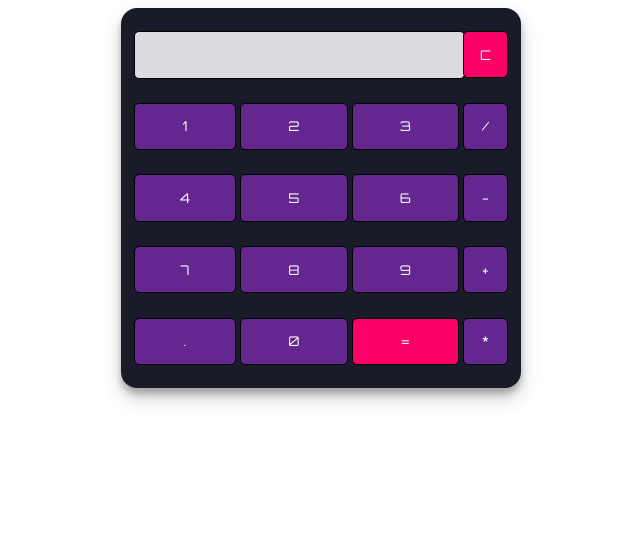
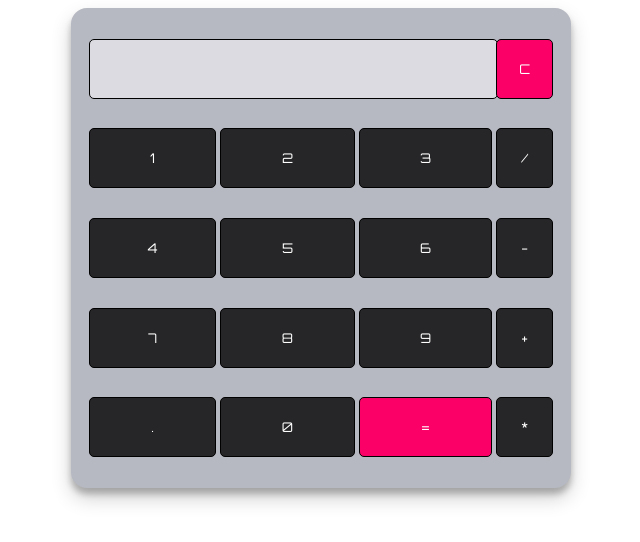
Before and after one commit to buhills/calculator, a plain HTML site: page index.html in a window 1280 px wide. Shown: the whole page, without its empty margins (319-959 px from the left). Drawn offline with Linux system fonts and the light colour scheme.

Commit message:
complete code

```diff
--- a/assets/styles/styles.css
+++ b/assets/styles/styles.css
@@ -1,20 +1,20 @@
-@import url('https://fonts.googleapis.com/css2?family=Orbitron&display=swap');
+@import url("https://fonts.googleapis.com/css2?family=Orbitron&display=swap");
 
 .calculator {
-    padding: 10px;
+  padding: 15px;
   border-radius: 1em;
-    height: 380px;
-    width: 400px;
+  height: 480px;
+  width: 500px;
   margin: auto;
-    background-color: #191b28;
-    box-shadow: rgba(0, 0, 0, 0.19) 0px 10px 20px, rgba(0, 0, 0, 0.23) 0px 6px 6px;
+  background-color: #b7b9c2;
+  box-shadow: rgba(0, 0, 0, 19%) 0px 10px 20px, rgba(0, 0, 0, 23%) 0px 6px 6px;
 }
 
 .display-box {
-    font-family: 'Orbitron', sans-serif;
+  font-family: "Orbitron", sans-serif;
   background-color: #dcdbe1;
-    border: solid black 0.5px;
-    color: black;
+  border: solid #000 0.5px;
+  color: #000;
   border-radius: 5px;
   width: 100%;
   height: 65%;
@@ -24,20 +24,22 @@
   background-color: #fb0066;
 }
 
-input[type=button] {
-    font-family: 'Orbitron', sans-serif;
-    background-color: #64278f;
+#btn1 {
+  background-color: #fb0066;
+}
+
+input[type = "button"] {
+  font-family: "Orbitron", sans-serif;
+  background-color: #262527;
   color: white;
-    border: solid black 0.5px;
+  border: solid #000 0.5px;
   width: 100%;
   border-radius: 5px;
   height: 70%;
   outline: none;
 }
 
-input:active[type=button] {
-    background: #e5e5e5;
-    -webkit-box-shadow: inset 0px 0px 5px #c1c1c1;
-    -moz-box-shadow: inset 0px 0px 5px #c1c1c1;
+input:active[type = "button"] {
+  background: #181717;
   box-shadow: inset 0px 0px 5px #c1c1c1;
 }
--- a/index.html
+++ b/index.html
@@ -38,7 +38,7 @@
       <td> <input type="button" value="0" onclick="display('0')" /> </td>
 
       <!-- calculate() function evaluates the mathematical expression -->
-      <td> <input type="button" value="=" onclick="calculate()" id="btn" /> </td>
+      <td> <input type="button" value="=" onclick="calculate()" id="btn1" /> </td>
       <td> <input type="button" value="*" onclick="display('*')" /> </td>
     </tr>
   </table>
```
Lines whose indentation alone changed are shown as unchanged.
